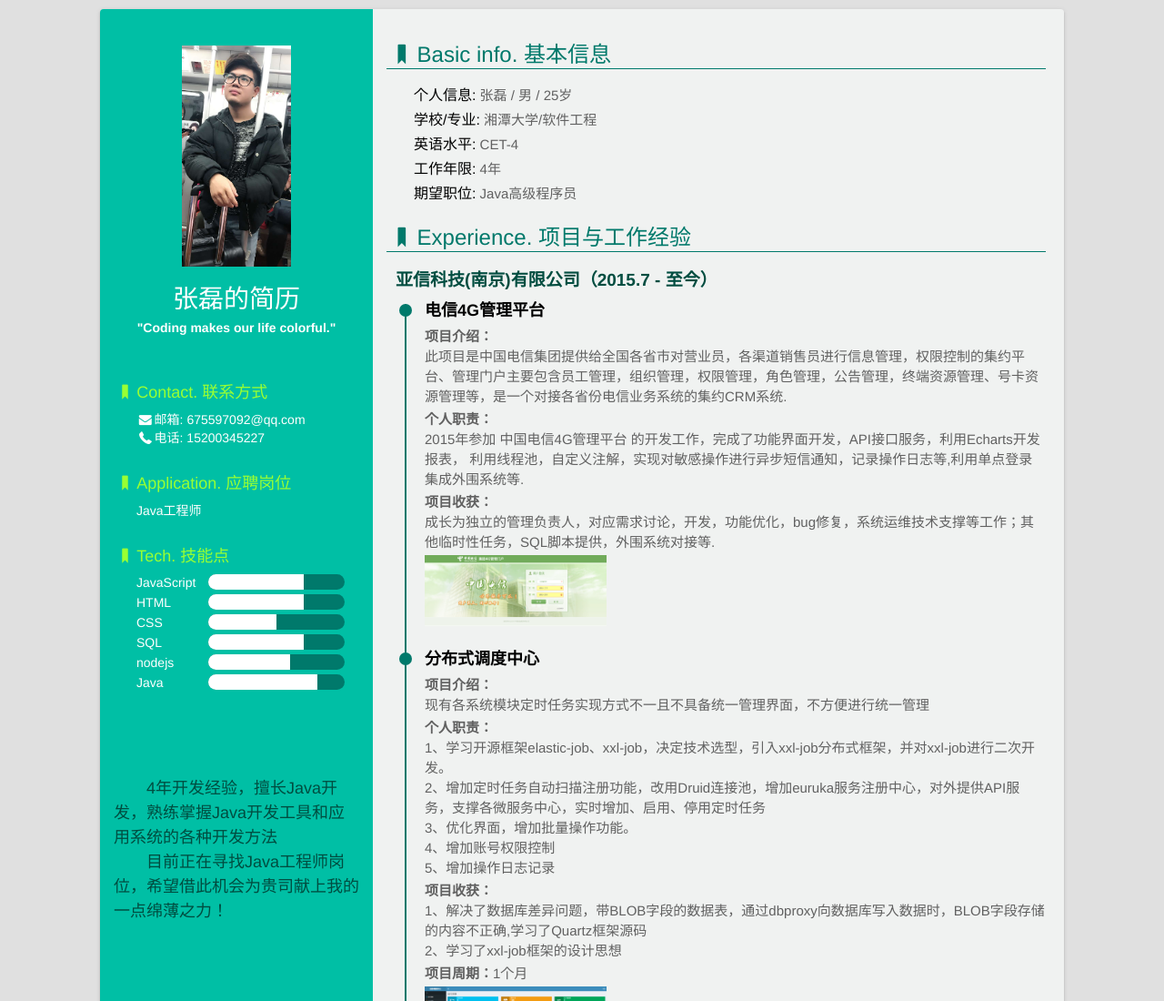
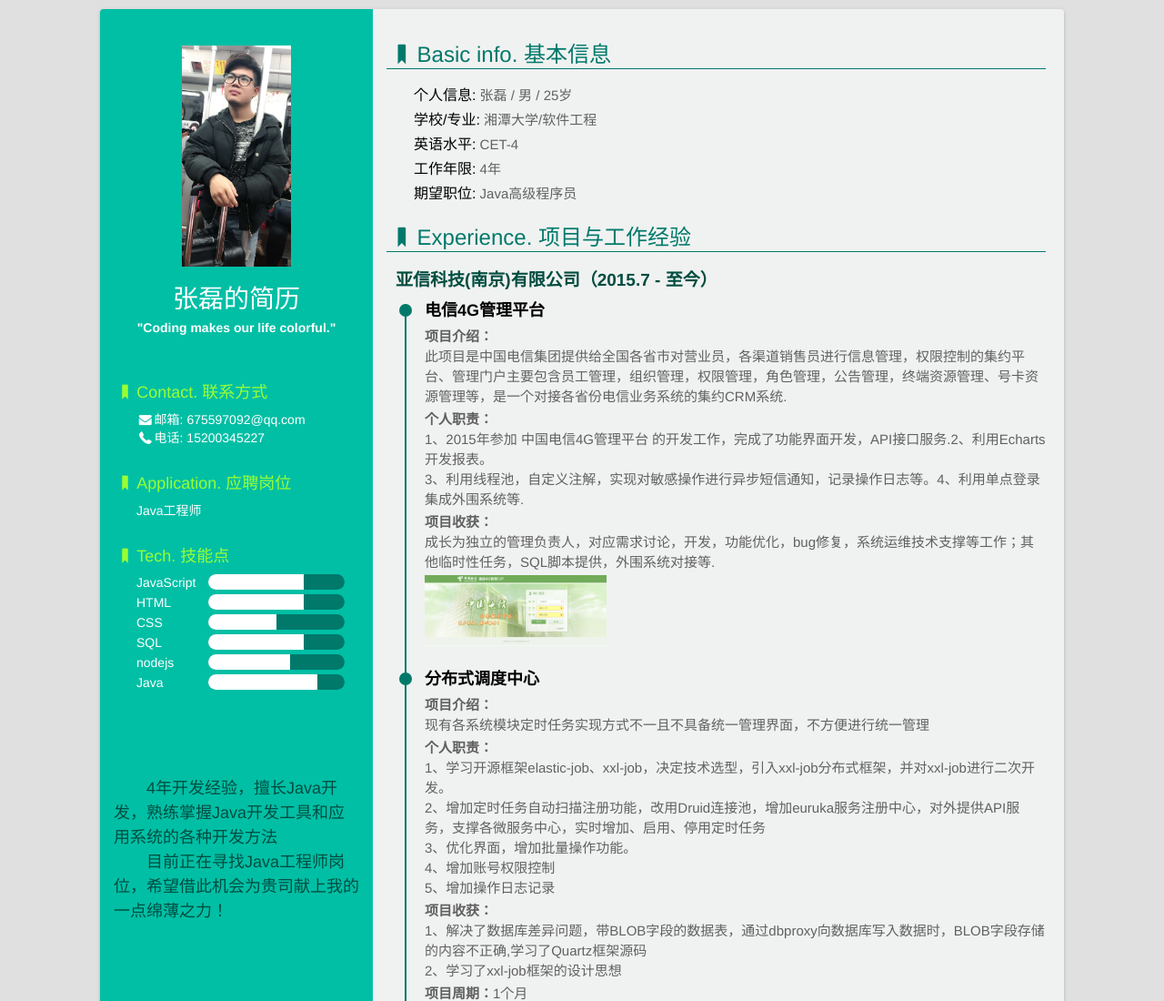
Before and after one commit to zhanglei20/img, a website: page index.html in a window 1280 px wide. Shown: the top 1100 px of the page at 91% size. Drawn offline with Linux system fonts and the light colour scheme.

Commit message:
更新简历

```diff
--- a/index.html
+++ b/index.html
@@ -113,7 +113,7 @@
                             <div class="circle"></div>
                             <h4>电信4G管理平台</h4>
                             <p><b>项目介绍：</b><br/>此项目是中国电信集团提供给全国各省市对营业员，各渠道销售员进行信息管理，权限控制的集约平台、管理门户主要包含员工管理，组织管理，权限管理，角色管理，公告管理，终端资源管理、号卡资源管理等，是一个对接各省份电信业务系统的集约CRM系统.</p>
-                            <p><b>个人职责：</b><br/>2015年参加 中国电信4G管理平台 的开发工作，完成了功能界面开发，API接口服务，利用Echarts开发报表， 利用线程池，自定义注解，实现对敏感操作进行异步短信通知，记录操作日志等,利用单点登录集成外围系统等.</p>
+                            <p><b>个人职责：</b><br/>1、2015年参加 中国电信4G管理平台 的开发工作，完成了功能界面开发，API接口服务.2、利用Echarts开发报表。<br/>3、利用线程池，自定义注解，实现对敏感操作进行异步短信通知，记录操作日志等。4、利用单点登录集成外围系统等.</p>
                             <p><b>项目收获：</b><br/>成长为独立的管理负责人，对应需求讨论，开发，功能优化，bug修复，系统运维技术支撑等工作；其他临时性任务，SQL脚本提供，外围系统对接等.</p>
                             <img src="img/sm_index.png">
                         </li>
```
